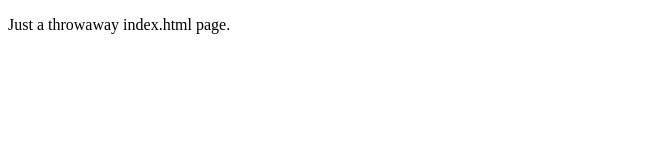
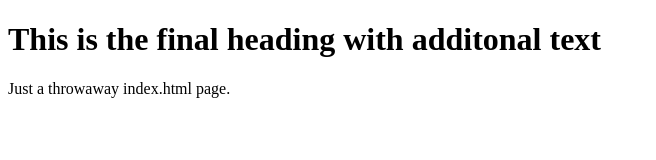
Before and after one commit to rob137/learn-github, a plain HTML site: page index.html in a window 1280 px wide. Shown: the whole page, without its empty margins (0-656 px from the left). Drawn offline with Linux system fonts and the light colour scheme.

Commit message:
Second attempt on H1 change

```diff
--- a/index.html
+++ b/index.html
@@ -4,6 +4,7 @@
   <title>Learn GitHub</title>
 </head>
 <body>
+	<h1>This is the final heading with additonal text</h1>
   <p>Just a throwaway index.html page.</p>
 </body>
 </html>
```
